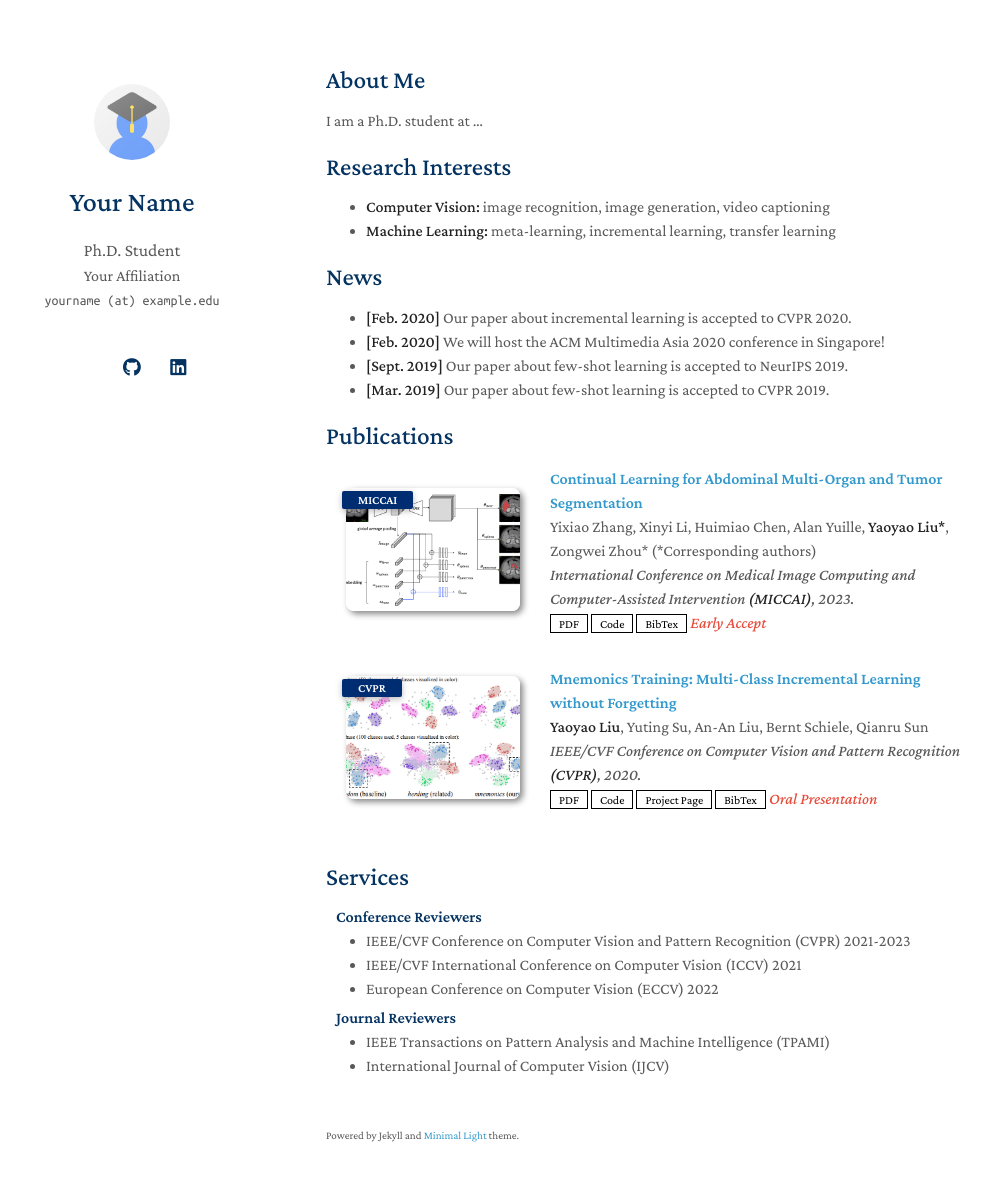
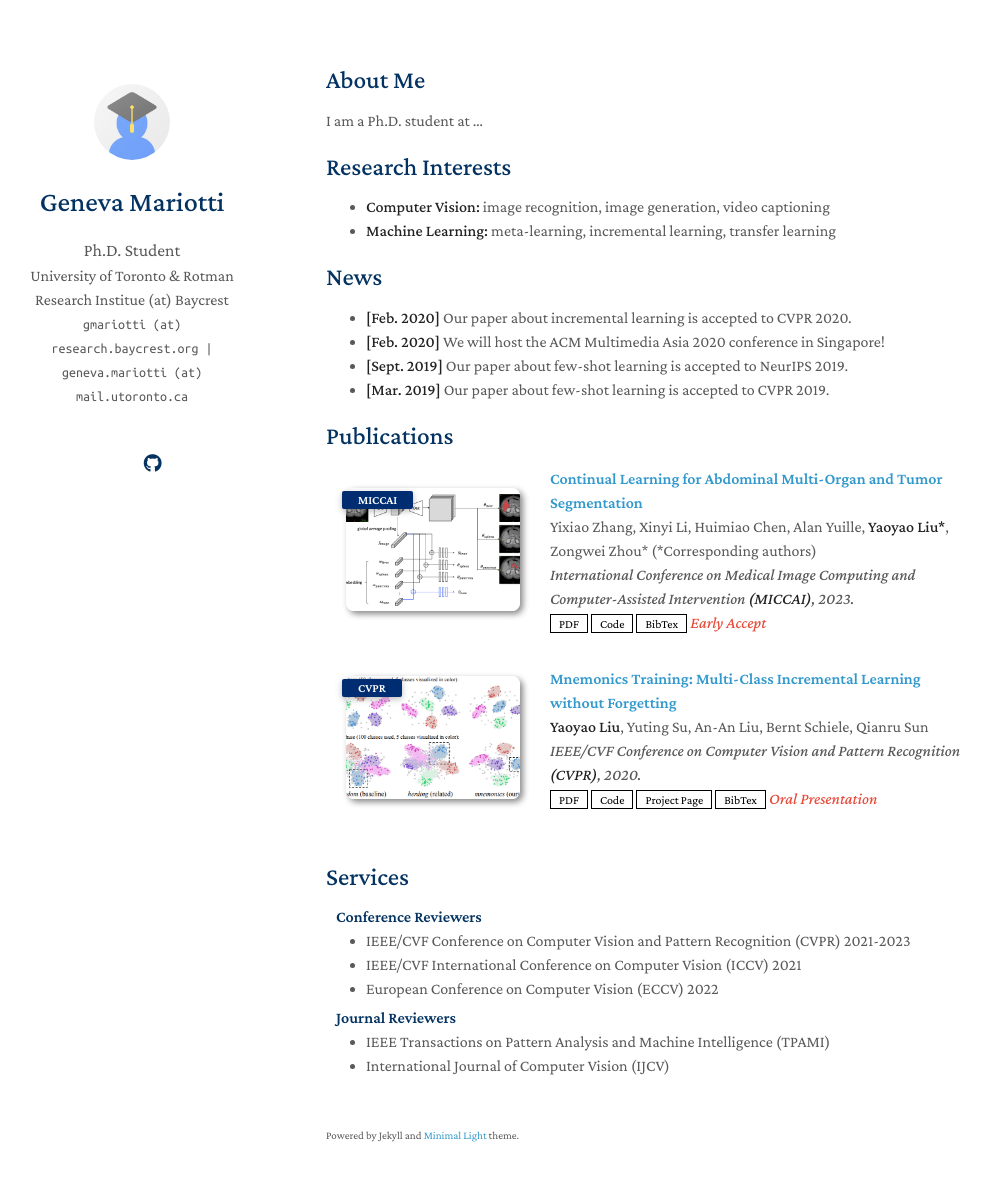
Before and after one commit to genevam/genevamariotti.github.io, a Jekyll site: the page built from index.md, in a window 1280 px wide and 1216 px high. Shown: the top 1181 px of the window, without its empty margins (144-1135 px from the left). Built offline with Jekyll 4.4.1, drawn with Linux system fonts in a browser that asks for light colours; a style sheet for code colours, icons or effects is not loaded; our own code applies the rules of GitHub Pages for plain Markdown files.

Commit message:
Update _config.yml
first basic changes

```diff
--- a/_config.yml
+++ b/_config.yml
@@ -1,8 +1,8 @@
 # Basic Information
-title: Your Name
+title: Geneva Mariotti
 position: Ph.D. Student
-affiliation: Your Affiliation
-email: yourname (at) example.edu
+affiliation: University of Toronto & Rotman Research Institue (at) Baycrest
+email: gmariotti (at) research.baycrest.org | geneva.mariotti (at) mail.utoronto.ca
 
 # Search Engine Optimization (SEO)
 # The following information is used to improve the website traffic from search engines, e.g., Google.
@@ -12,11 +12,9 @@ canonical: https://minimal-light-theme.yliu.me/
 
 # Links
 # If you don't need one of them, you may delete the corresponding line.
-google_scholar: https://scholar.google.com/
-cv_link: assets/files/curriculum_vitae.pdf
-github_link: https://github.com/
-linkedin: https://www.linkedin.com/
-twitter: https://twitter.com/
+google_scholar: https://scholar.google.com/citations?user=G_XNOo8AAAAJ&hl=en
+github_link: https://github.com/genevam
+linkedin: #Replace
 
 # Images (e.g., your profile picture and your website's favicon)
 # "favicon" and "favicon_dark" are used for the light and dark modes, respectively.
```
